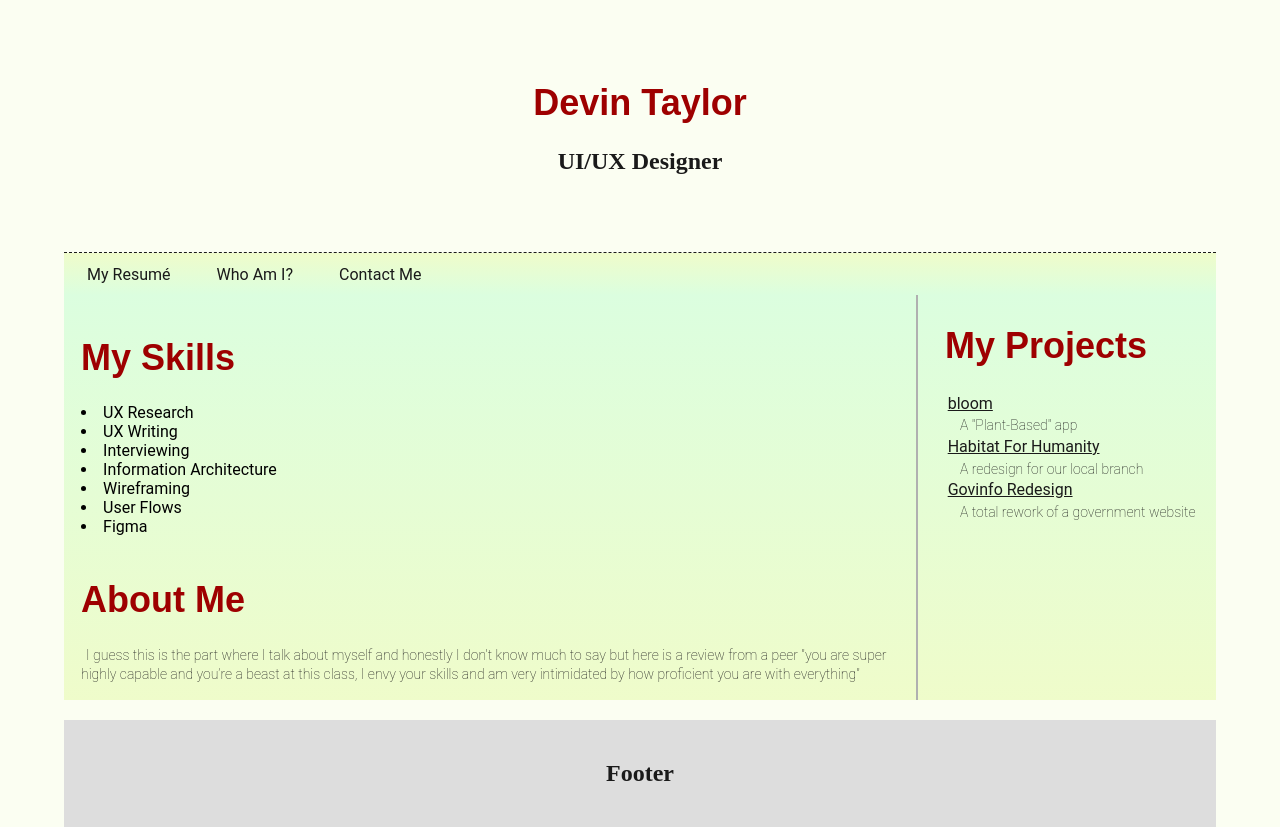
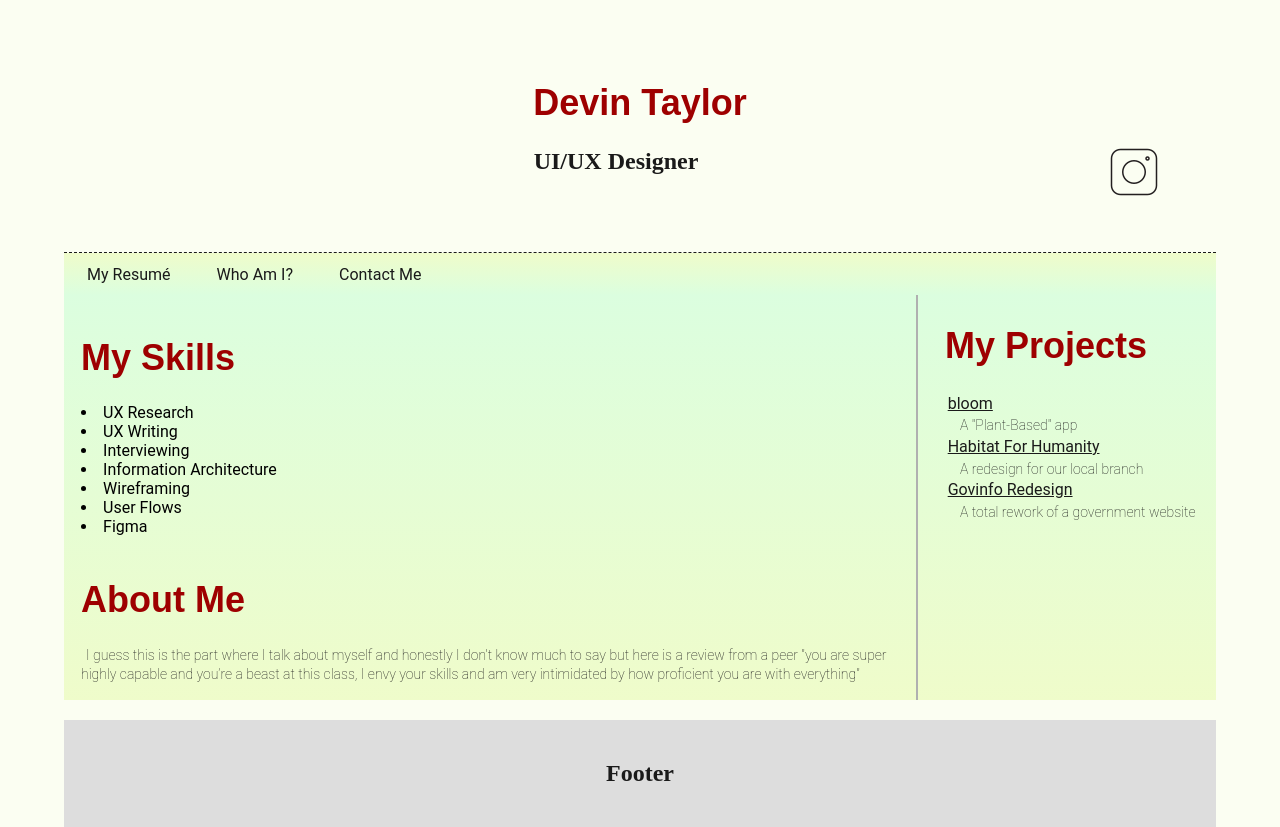
Before and after one commit to DevTay10/Front-End, a plain HTML site: page Module17.html in a window 1280 px wide. Drawn offline with Linux system fonts and the light colour scheme.

Commit message:
datnewnew

```diff
--- a/Module17.html
+++ b/Module17.html
@@ -19,6 +19,8 @@
         <H1>
             Devin Taylor
         </H1>
+
+        <img src="images/instagramlogo.png">
 
         <H2>
             UI/UX Designer
--- a/Module17STYLE.css
+++ b/Module17STYLE.css
@@ -17,6 +17,12 @@ body{
     padding: 5%;
     text-align: center;
     border-bottom: 1px #1A1A1A dashed;
+
+}
+
+.Header img{
+
+    float: right;
 
 }
 
```
